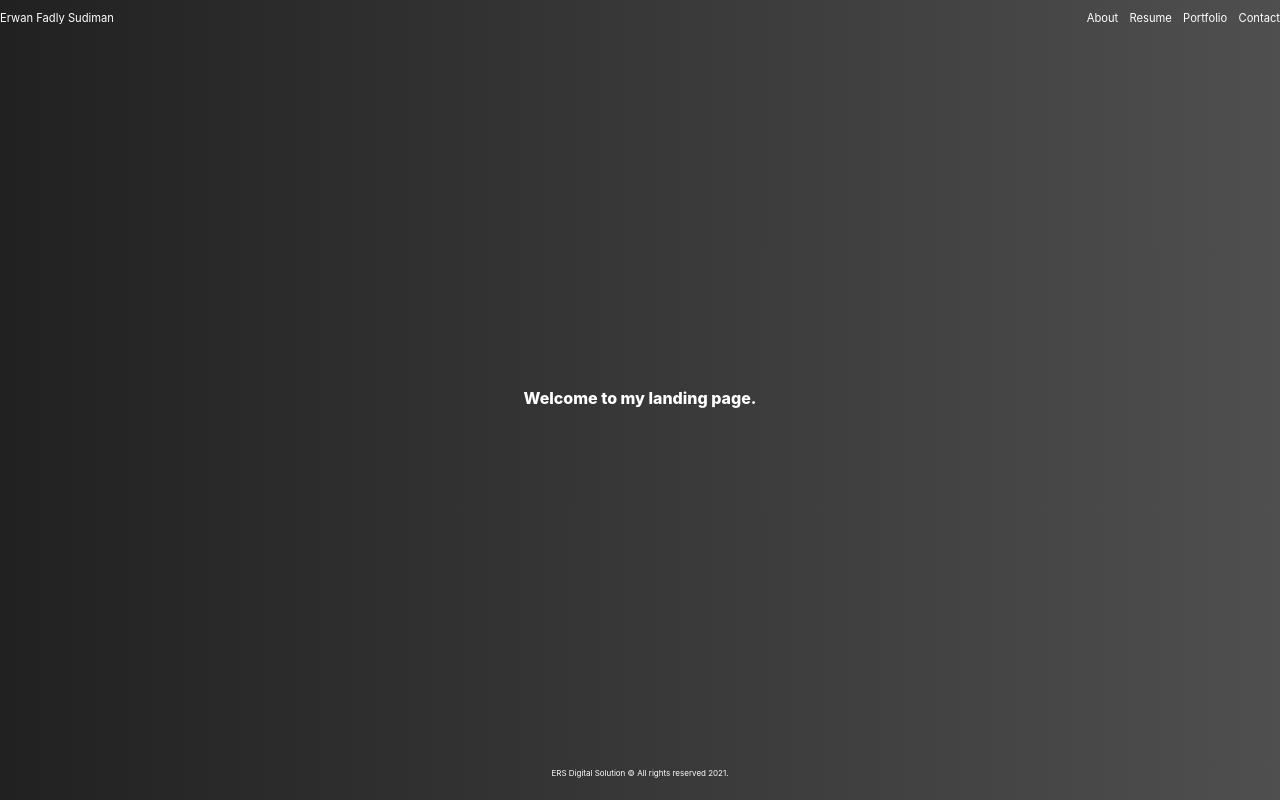
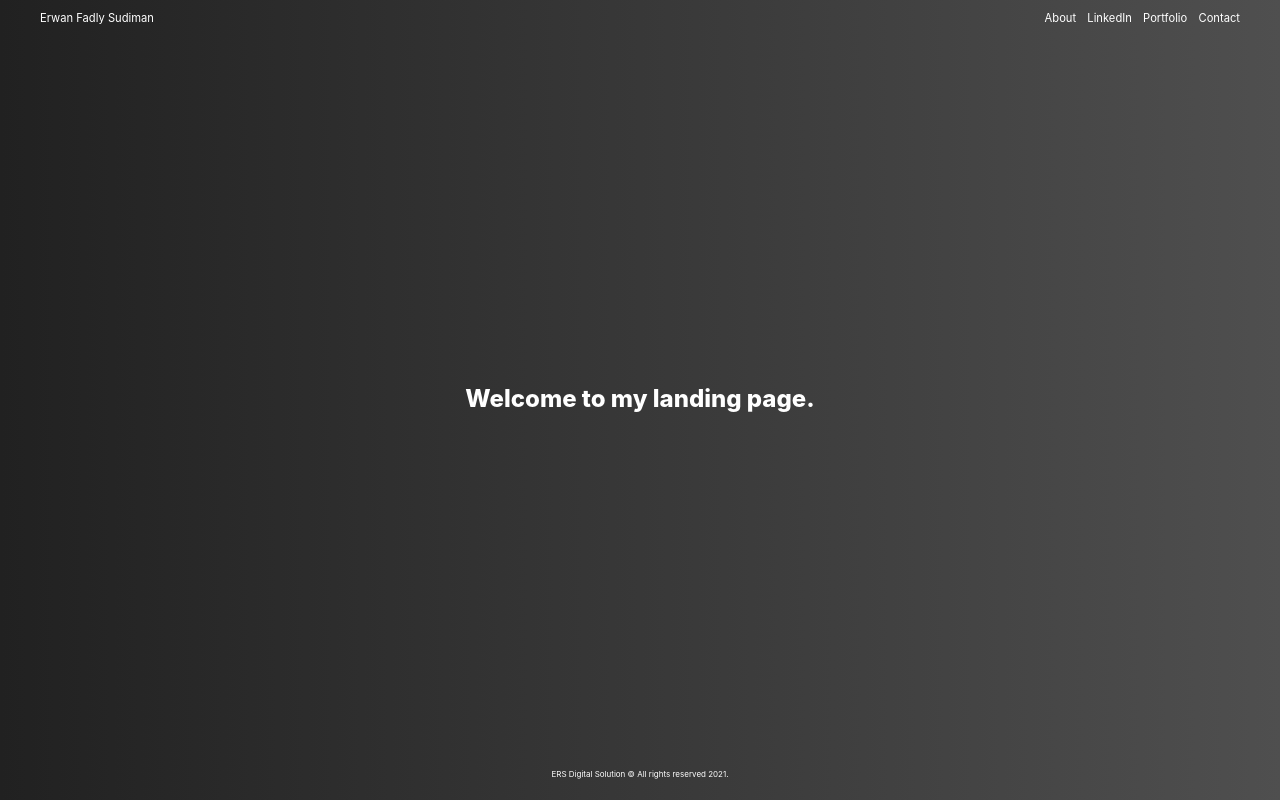
Before and after one commit to erwanfadlys/landingPage, a plain HTML site: page index.html in a window 1280 px wide. Drawn offline with Linux system fonts and the light colour scheme.

Commit message:
Added transitino and link to socmed

```diff
--- a/index.html
+++ b/index.html
@@ -16,14 +16,19 @@
             <p>Erwan Fadly Sudiman</p>
         </div>
 
-        <div class="leftBar">
-            <p class="about">About</p>
-            <p class="resume">Resume</p>
+        <div class="rightBar">
+            <p class="about">About<a href="http://www.linkedin.com/in/erwan-fadly-sudiman-5a4a4661" targets="_blank"></a></p>
+
+            <p class="resume"> <a href="http://www.linkedin.com/in/erwan-fadly-sudiman-5a4a4661" targets="_blank">LinkedIn</a></p>
+
             <p class="portfolio">Portfolio</p>
-            <p class="contact">Contact</p>
+
+            <p class="contact"><a href="mailto:erwan.fadlys@gmail.com" targets="_blank">Contact</a></p>
+
         </div>
 
     </div>
+
     <div class="content">
         <p>Welcome to my landing page.</p>
     </div>
@@ -34,12 +39,6 @@
         <p>ERS Digital Solution &copy; All rights reserved 2021.</p>
     </div>
 
-
-
-
-
-
-    </div>
 </div>
 </body>
 </html>
--- a/style.css
+++ b/style.css
@@ -5,7 +5,7 @@ body{
     flex: 0.2;
     min-height: 100vh;
     margin: 0;
-    font-family: -apple-system, BlinkMacSystemFont, 'Segoe UI', Roboto, Oxygen, Ubuntu, Cantarell, 'Open Sans', 'Helvetica Neue', sans-serif;
+    font-family: cursi, BlinkMacSystemFont, 'Segoe UI', Roboto, Oxygen, Ubuntu, Cantarell, 'Open Sans', 'Helvetica Neue', sans-serif;
     justify-content: space-evenly;
     flex-direction: column;
 }
@@ -14,16 +14,19 @@ body{
     display: flex;
     justify-content: space-between;
     font-size: 0.7em;
-
+    padding: 0px 40px;
 }
 
-
+.logo{
+    font-size: 1em;
+    font-weight: 400;
+}
 
 .header {
     display: flex;
 }
 
-.leftBar{
+.rightBar{
     display: flex;
     gap: 1em;
 }
@@ -34,7 +37,10 @@ body{
     align-items: center;
     align-content: center;
     justify-content: center;
+    font-size: x-large;
     font-weight: 800;
+    font-family: -apple-system, BlinkMacSystemFont, 'Segoe UI', Roboto, Oxygen, Ubuntu, Cantarell, 'Open Sans', 'Helvetica Neue', sans-serif;
+    transition: 10s;
 }
 
 .footer{
@@ -43,3 +49,21 @@ body{
     align-self: center;
     font-size: 0.5em;
 }
+
+a:link{
+    text-decoration: none;
+    transition: all 2s; /*This is to make the text grow, but remember, need to do the same on other div so that it can have shrinking effect */
+    color: #fff;
+}
+
+a:visited{
+    text-decoration: none;
+    color: #fff;
+}
+
+a:hover{
+    transition: all 1s; /*This is to make the text grow, but remember, need to do the same on other div so that it can have shrinking effect */
+    font-size: 2.5em;
+    font-family: "Helvetica Neue",Helvetica,Arial;
+    text-shadow: -1px -1px 0 rgb(59, 59, 59), 1px -1px 0 rgb(59, 59, 59), -1px 1px 0 #000, 1px 1px 0 rgb(59, 59, 59);
+}
```
